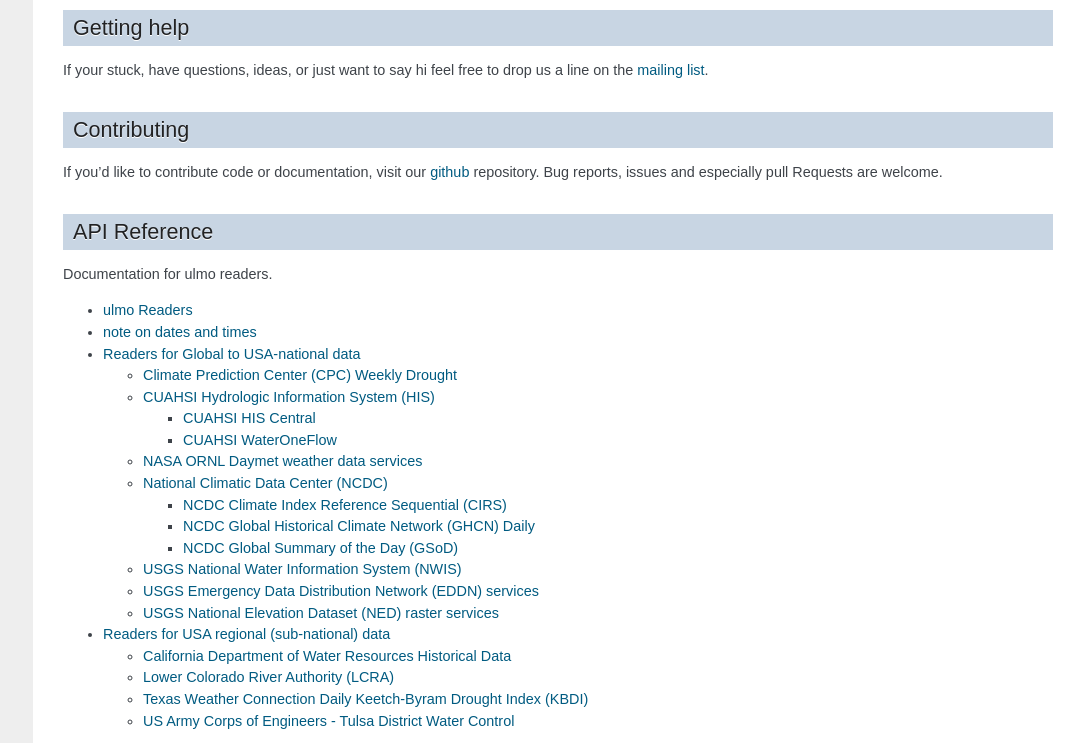
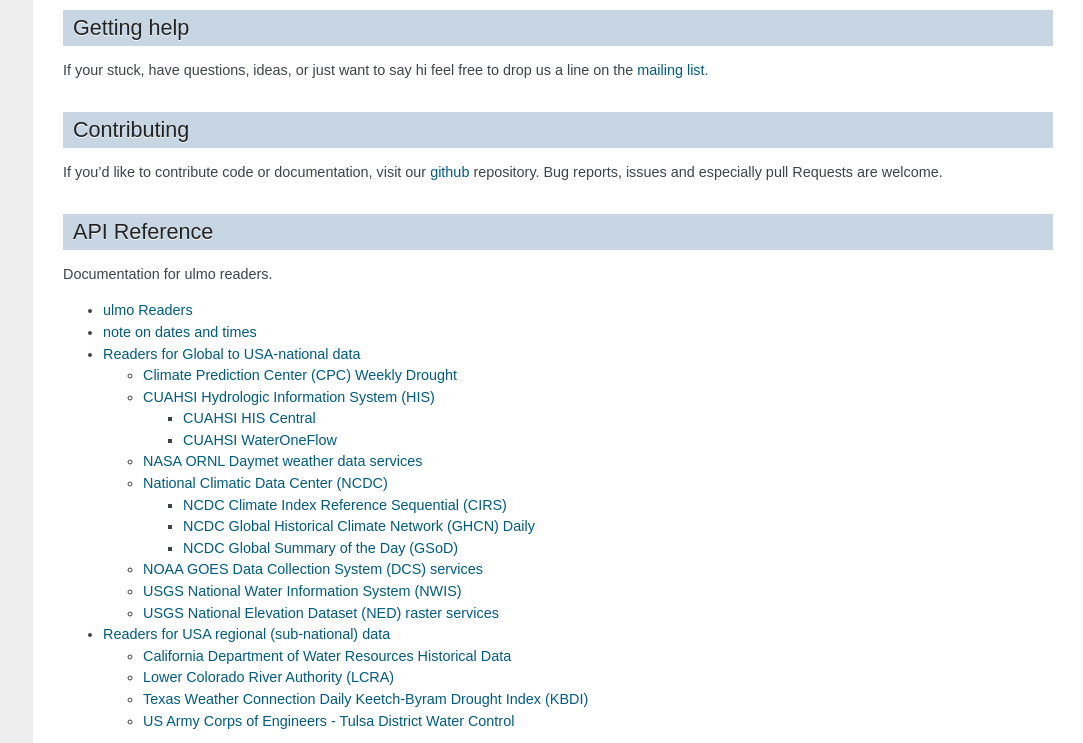
Before and after one commit to ulmo-dev/ulmo, a Sphinx documentation site: the page built from docs/index.rst, in a window 1280 px wide, cut to the strip 429-1172 px from the top of the page. Shown: the whole strip, without its empty margins (197-1280 px from the left). Built offline with Sphinx 7.4.7, drawn with Linux system fonts in a browser that asks for light colours.

Commit message:
Add NOAA GOES docs and docstring; polish README

```diff
--- a/README.rst
+++ b/README.rst
@@ -75,6 +75,7 @@
     conda env create -n myenv --file conda_environment.yml
 
     # use 'activate myenv' on windows
+
     source activate myenv
 
     pip install -e .
--- a/docs/api.rst
+++ b/docs/api.rst
@@ -68,6 +68,12 @@
    :members: get_data, get_stations
 
 
+NOAA GOES Data Collection System (DCS) services
+-----------------------------------------------
+.. automodule:: ulmo.noaa.goes
+   :members: get_data, decode
+
+
 USGS National Water Information System (NWIS)
 ---------------------------------------------
 .. automodule:: ulmo.usgs.nwis
@@ -75,12 +81,6 @@
 
 .. automodule:: ulmo.usgs.nwis.hdf5
    :members:
-
-
-USGS Emergency Data Distribution Network (EDDN) services
---------------------------------------------------------
-.. automodule:: ulmo.usgs.eddn
-   :members: get_data, decode
 
 
 USGS National Elevation Dataset (NED) raster services
```
Also changed, not shown: other parts of README.rst (+1 -1 lines), 1 other file.
